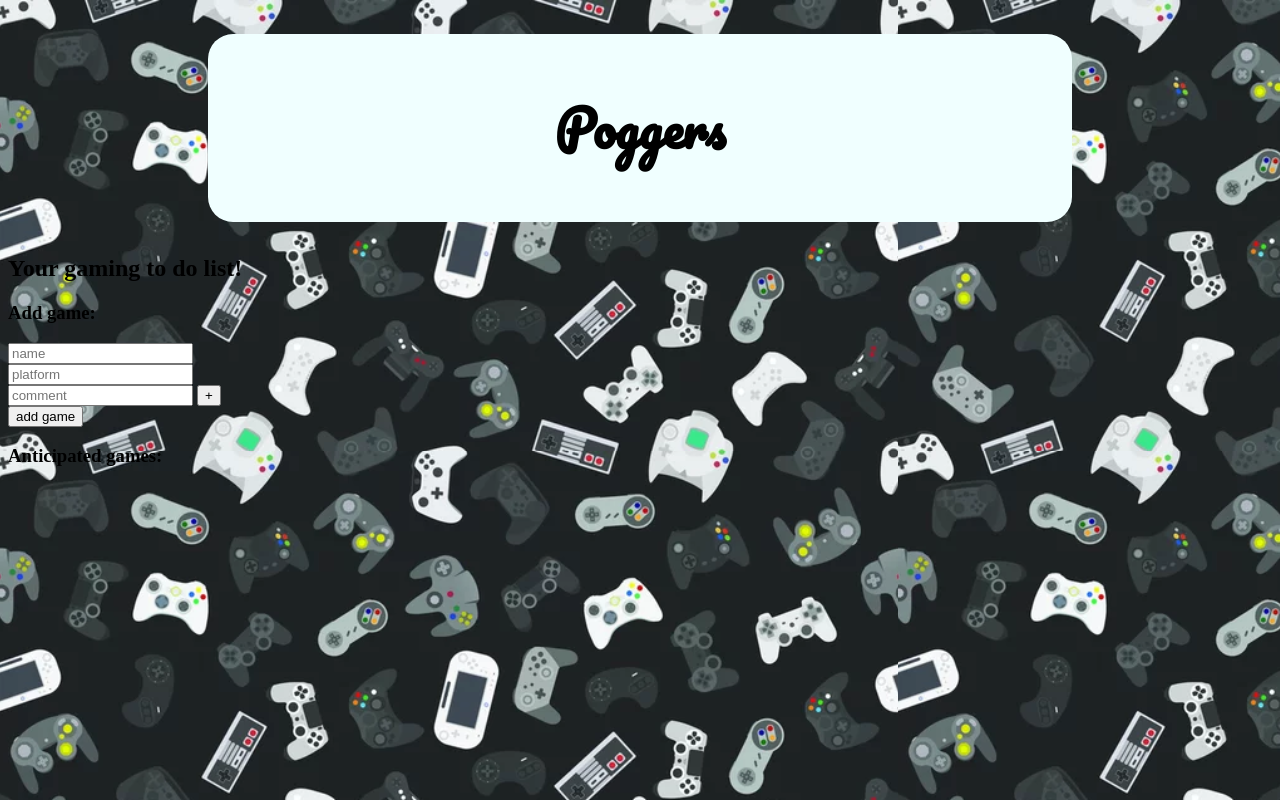
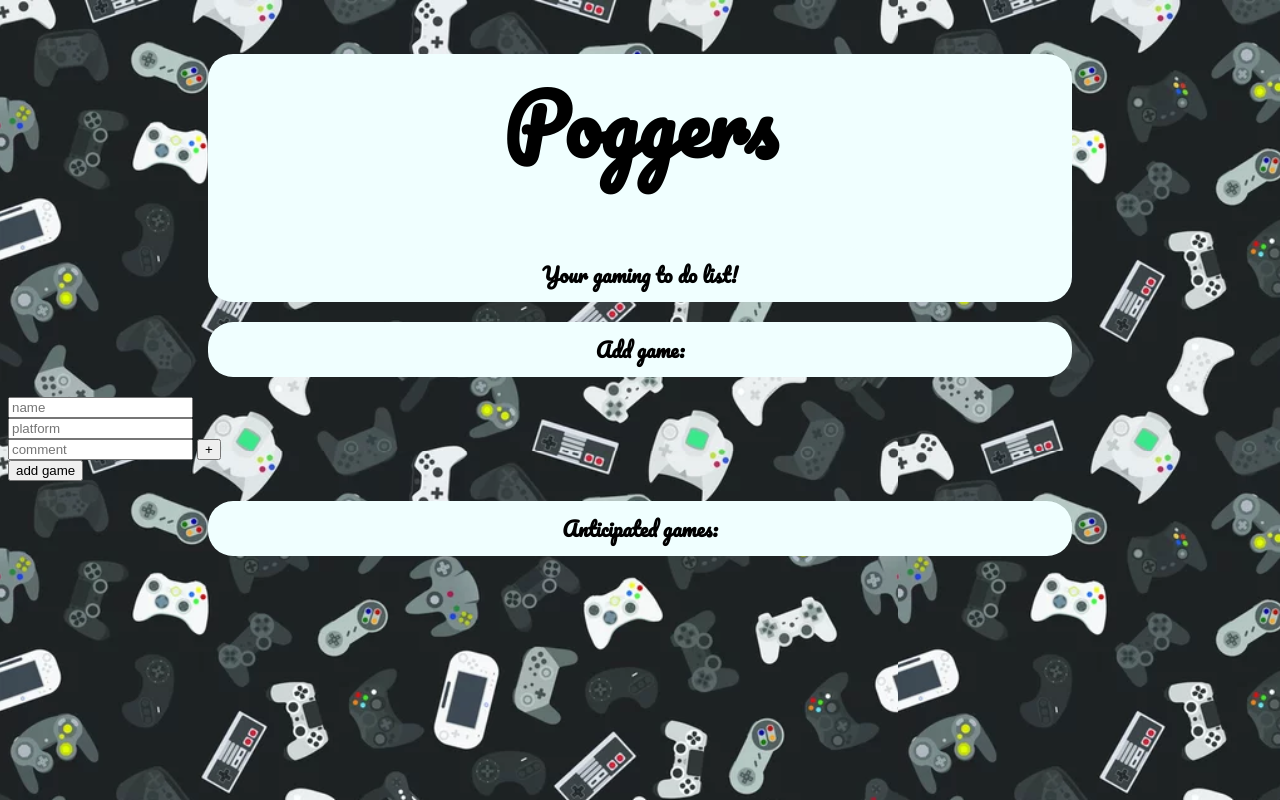
Before and after one commit to cgoranov/poggers-frontend, a website: page index.html in a window 1280 px wide. Drawn offline with Linux system fonts and the light colour scheme; no server answers.

Commit message:
added h2 and h3 styling for main page

```diff
--- a/assets/stylesheets/index.css
+++ b/assets/stylesheets/index.css
@@ -2,13 +2,23 @@ body {
     background-image: url(../art/background-controllers.PNG)
 }
 
-h1 {
+div.title {
     background-color: azure;
     margin-left: 200px;
     margin-right: 200px;
-    padding: 50px;
     border-radius: 25px;
     font-family: 'Pacifico', cursive;
-    font-size: 50px;
+    font-size: 40px;
     text-align: center;
 }
+
+h2, h3 {
+    background-color: azure;
+    margin-left: 200px;
+    margin-right: 200px;
+    padding: 10px;
+    border-radius: 25px;
+    font-family: 'Pacifico', cursive;
+    font-size: 20px;
+    text-align: center;
+}
--- a/index.html
+++ b/index.html
@@ -9,8 +9,10 @@
     <title>Poggers</title>
 </head>
 <body>
-    <h1>Poggers</h1>
-    <h2>Your gaming to do list!</h2>
+    <div class="title">
+        <h1>Poggers</h1>
+        <h2>Your gaming to do list!</h2>
+    </div>
     <h3>Add game:</h3>
     <div id="form-container"></div>
     <h3>Anticipated games:</h3>
```
